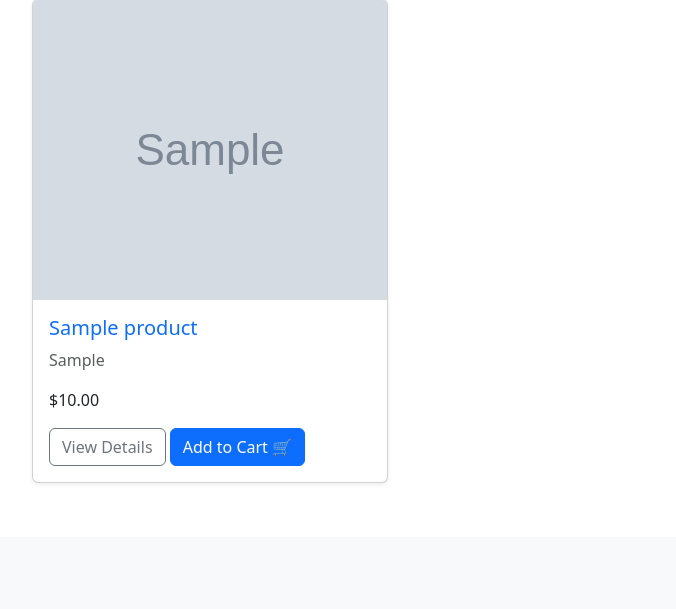
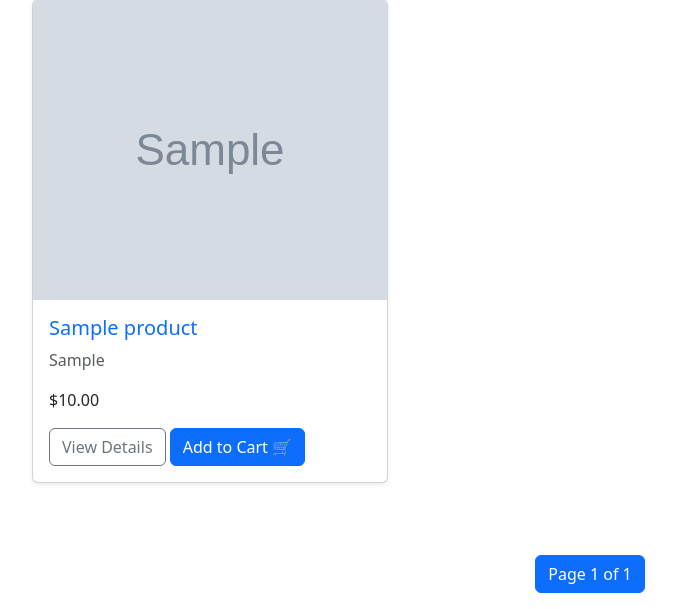
Before and after one commit to eleonora2687/shoe-store, a Django app: page / in a window 1280 px wide. Shown: the part 263-872 px from the top of the page, without its empty margins (50-726 px from the left). Before the commit the page ends 746 px from the top, so only its background shows below. Run offline with Django 5.2, Linux system fonts and the light colour scheme; tables that the repository leaves empty hold one stand-in row (values such as "Sample post"); grey boxes marked "Sample" are stand-in pictures.

Commit message:
Add pagination to product listing page

```diff
--- a/products/templates/products/product_list.html
+++ b/products/templates/products/product_list.html
@@ -5,7 +5,6 @@
 {% endblock %}
 
 {% block content %}
-
 
 <form method="GET" class="mb-4">
 
@@ -63,14 +62,13 @@
 
 </form>
 
-
 <h1 class="text-center mb-5">
     Latest Shoes
 </h1>
 
 <div class="row">
 
-    {% for product in products %}
+    {% for product in page_obj %}
 
     <div class="col-md-4 mb-4">
 
@@ -128,8 +126,90 @@
 
     </div>
 
+    {% empty %}
+
+    <div class="col-12">
+
+        <div class="alert alert-info">
+            No products found.
+        </div>
+
+    </div>
+
     {% endfor %}
 
 </div>
 
+<nav class="mt-5">
+
+    <ul class="pagination justify-content-center">
+
+        {% if page_obj.has_previous %}
+
+        <li class="page-item">
+
+            <a
+                class="page-link"
+                href="?page=1"
+            >
+                First
+            </a>
+
+        </li>
+
+        <li class="page-item">
+
+            <a
+                class="page-link"
+                href="?page={{ page_obj.previous_page_number }}"
+            >
+                Previous
+            </a>
+
+        </li>
+
+        {% endif %}
+
+        <li class="page-item active">
+
+            <span class="page-link">
+
+                Page {{ page_obj.number }}
+                of
+                {{ page_obj.paginator.num_pages }}
+
+            </span>
+
+        </li>
+
+        {% if page_obj.has_next %}
+
+        <li class="page-item">
+
+            <a
+                class="page-link"
+                href="?page={{ page_obj.next_page_number }}"
+            >
+                Next
+            </a>
+
+        </li>
+
+        <li class="page-item">
+
+            <a
+                class="page-link"
+                href="?page={{ page_obj.paginator.num_pages }}"
+            >
+                Last
+            </a>
+
+        </li>
+
+        {% endif %}
+
+    </ul>
+
+</nav>
+
 {% endblock %}
--- a/products/views.py
+++ b/products/views.py
@@ -2,6 +2,7 @@
 from django.shortcuts import redirect, render, get_object_or_404 # type: ignore
 from .models import Product, Category, Review,Wishlist
 from django.contrib.auth.decorators import login_required
+from django.core.paginator import Paginator
 
 from .forms import ReviewForm
 
@@ -26,12 +27,20 @@
             category_id=category_id
         )
 
+    paginator = Paginator(products, 6)  # 6 products per page
+
+    page_number = request.GET.get('page')
+
+    page_obj = paginator.get_page(page_number)
+
+
     return render(
         request,
         'products/product_list.html',
         {
             'products': products,
-            'categories': categories
+            'categories': categories,
+            'page_obj': page_obj
         }
     )
 
```
Also changed, not shown: shop_orders/views.py (+26 -18 lines).
